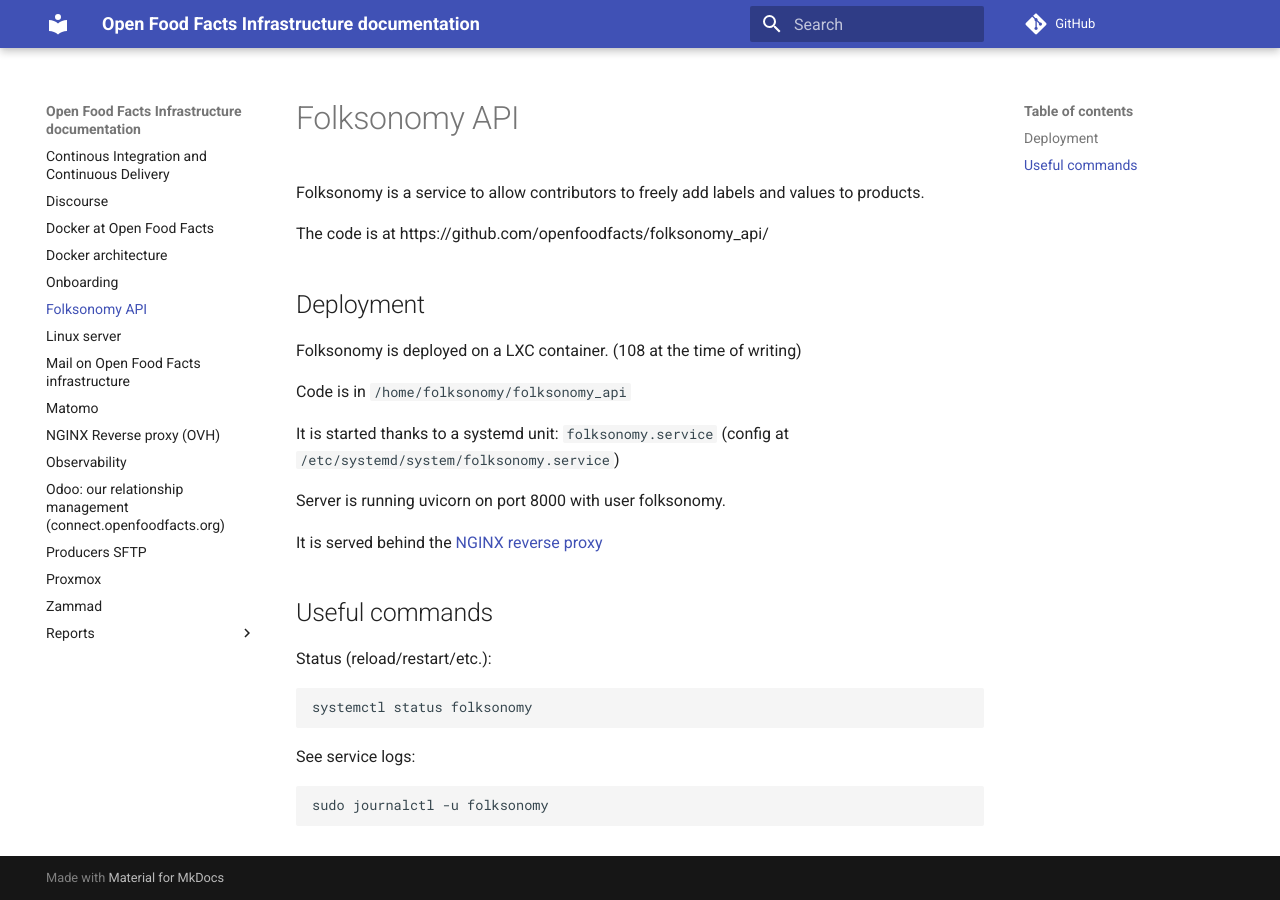
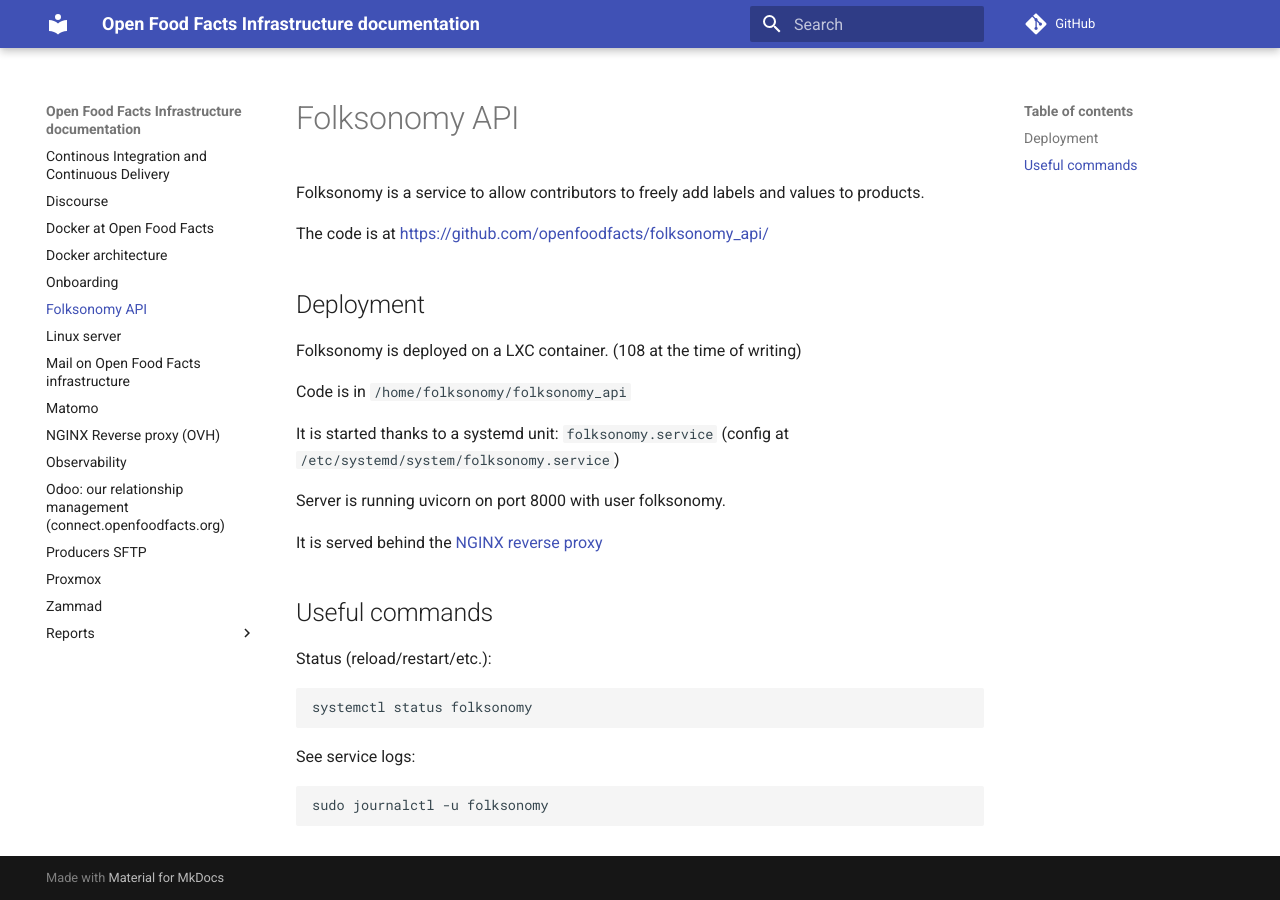
Before and after one commit to openfoodfacts/openfoodfacts-infrastructure, an MkDocs documentation site: the page built from docs/folksonomy.md, in a window 1280 px wide. Built offline with MkDocs 1.6.1 and Material for MkDocs 9.7.7, drawn with Linux system fonts in a browser that asks for light colours; comment, search, counter and statistics services are not loaded; some of the changed lines change nothing that is shown.

Commit message:
fix: make a link to GitHub

```diff
--- a/docs/folksonomy.md
+++ b/docs/folksonomy.md
@@ -2,7 +2,7 @@
 
 Folksonomy is a service to allow contributors to freely add labels and values to products.
 
-The code is at https://github.com/openfoodfacts/folksonomy_api/
+The code is at [https://github.com/openfoodfacts/folksonomy_api/](https://github.com/openfoodfacts/folksonomy_api/)
 
 ## Deployment
 
```
